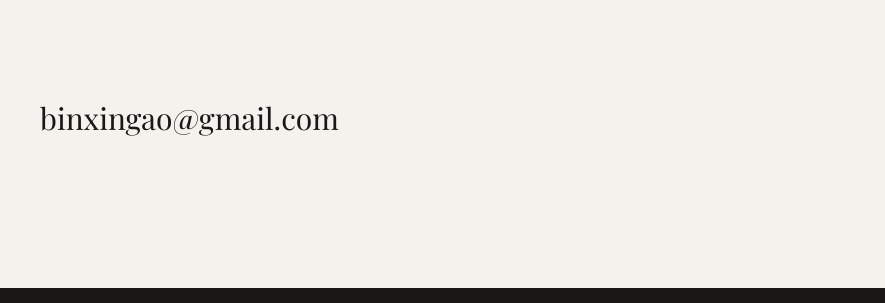
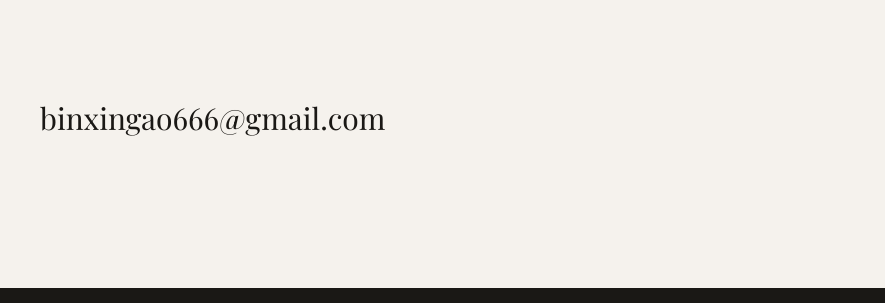
Before and after one commit to binxingao666/binxingao666.github.io, a website built with Vite: page index.html in a window 1280 px wide. Shown: the part 5780-6083 px from the top of the page, 0-885 px from the left. Built offline with nearby package versions, Linux system fonts and the light colour scheme; a web font is replaced by a local one.

Commit message:
Update index.html

```diff
--- a/index.html
+++ b/index.html
@@ -276,7 +276,7 @@
 
       <div class="contact__content">
         <div class="contact__info">
-          <a href="mailto:binxingao@gmail.com" class="contact__email">binxingao@gmail.com</a>
+          <a href="mailto:binxingao666@gmail.com" class="contact__email">binxingao666@gmail.com</a>
           <!-- <p class="contact__phone">+1 818-815-8005</p> -->
         </div>
 
```
